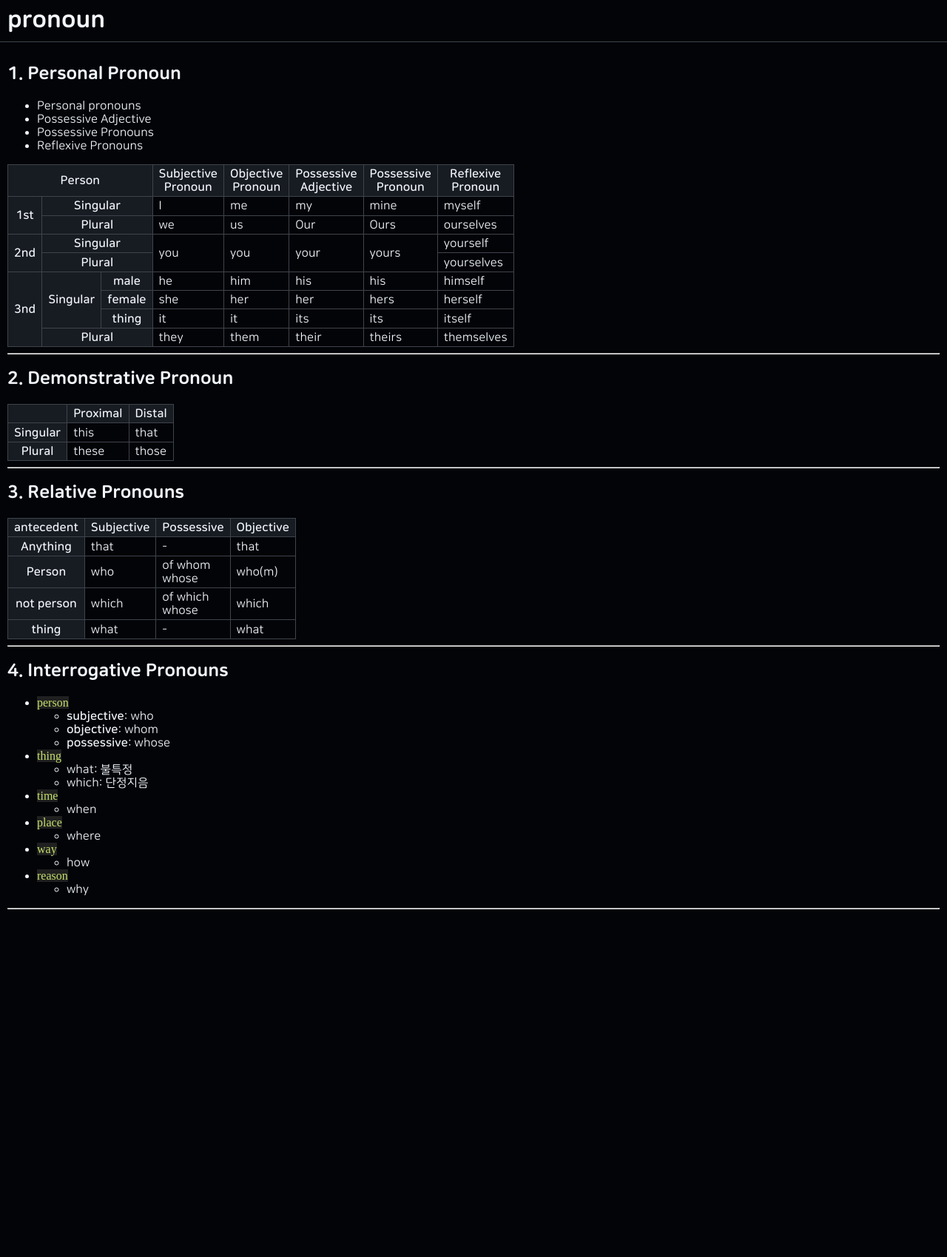
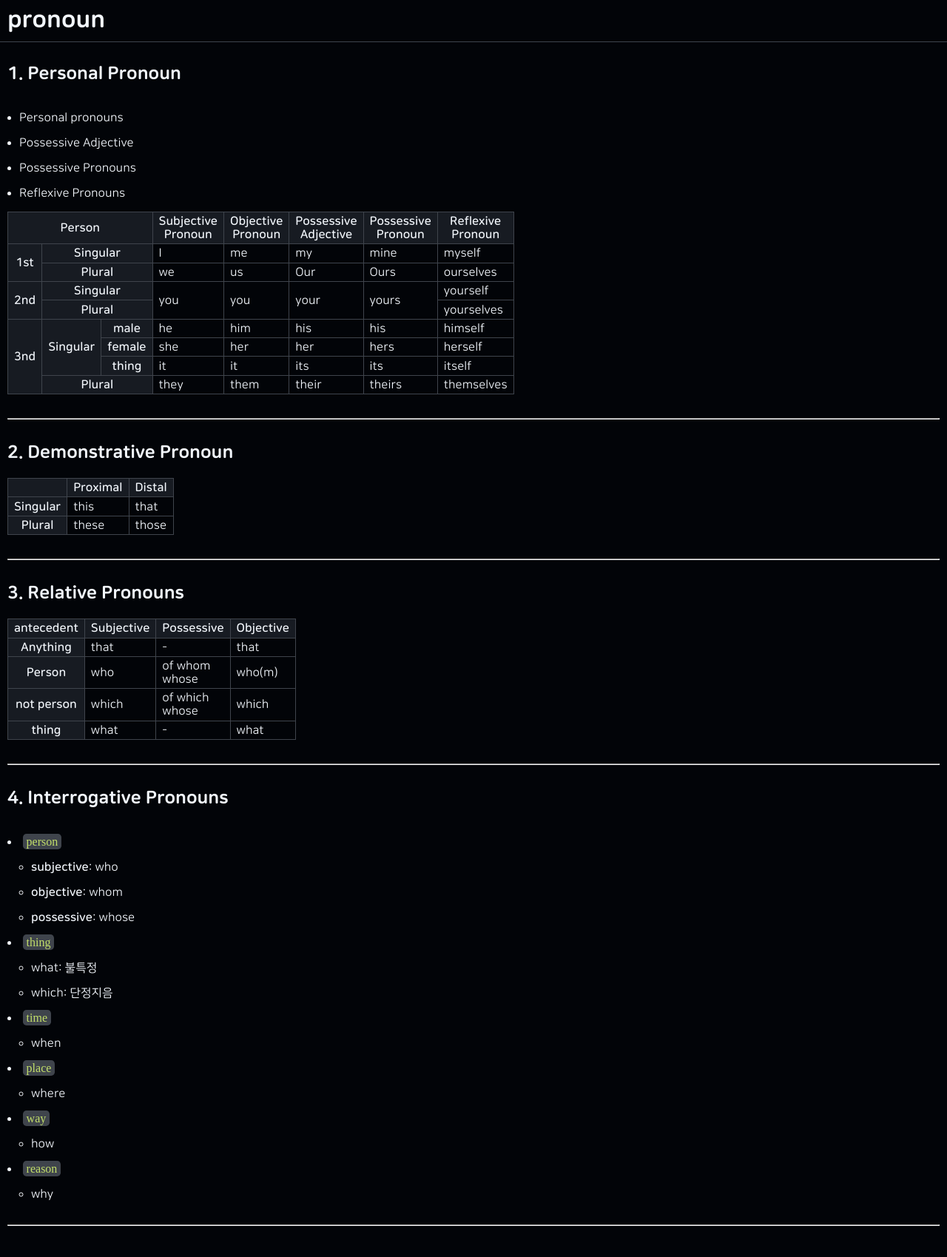
Before and after one commit to gohu03/blog, a Jekyll site: the page built from collections/_study/language/english/word_class/pronoun.md, in a window 1280 px wide. Shown: the whole page at 74% size. Built offline with Jekyll 4.4.1, drawn with Linux system fonts in a browser that asks for light colours; some web fonts are replaced; Markdown is read by kramdown in place of the engine named in the settings; before the commit the page ends 1247 px from its top, so only the background shows below that.

Commit message:
modify styles: post

```diff
--- /dev/null
+++ b/_layouts/default.html
@@ -0,0 +1,5 @@
+{% capture content %}
+  {{ content }}
+{% endcapture %}
+
+{% include layout/template.html %}
--- a/_layouts/post.html
+++ b/_layouts/post.html
@@ -18,12 +18,10 @@
     <h1 class="lp_title">{{ page.title }}</h1>
     <ul class="lp_actions">
       <li>
-        <img src="/assets/icons/pen.svg" alt="edit">
-        <a href="">edit</a>
+        <a href=""><img src="/assets/icons/pen.svg" alt="edit">edit</a>
       </li>
       <li>
-        <img src="/assets/icons/del.svg" alt="delete">
-        <a href="">delete</a>
+        <a href=""><img src="/assets/icons/del.svg" alt="delete">delete</a>
       </li>
     </ul>
   </header>
--- a/_sass/layout/_toc.scss
+++ b/_sass/layout/_toc.scss
@@ -1,16 +1,18 @@
-@media (min-width:1500px){
+@media (min-width:1280px){
   .lt_section {
     display: flex;
     flex-direction: column;
+    width: 190px;
 
     border-left-width: 5px;
     border-left-style: solid;
     border-left-color: var(--lt_border-color);
 
-    position: sticky;
-    top: 200px;
+    padding-left: 1em;
+
+    position: absolute;
+    top: 140px;
     right: 25px;
-    margin: 0 auto;
 
     a {
       color: var(--lt_font-color);
@@ -18,6 +20,7 @@
     }
     li {
       list-style: none;
+      margin-top: 0.5em;
     }
     ul {
       margin-left: 1em;
--- a/_sass/theme/dark/_post.scss
+++ b/_sass/theme/dark/_post.scss
@@ -7,6 +7,7 @@
   --lp-h_border-color: #{base.$border-color};
   --lp-h_bg-color: transparent;
   --lp-h_title-font-color:#{base.$font-color};
+  --lp-h_actions-line-color: #{base.$border-color};
 
   --p_font-color: #{base.$font-color};
 
@@ -16,7 +17,7 @@
   --pt-h_font-color: #{base.$font-color};
 
   // code
-  --pc_bg-color: #202020;
+  --pc_bg-color: #{base.$border-color};
   --pc_font-color: #C3DF6A;
 
   // toc
--- a/assets/css/post/base.scss
+++ b/assets/css/post/base.scss
@@ -33,10 +33,25 @@
     font-weight: 800;
   }
 
+  hr {
+    margin: 2rem 0;
+  }
+
   code {
     font-family: 'D2Coding';
+    color: var(--pc_font-color);
+
+    padding: 0.1em 0.3em;
+    margin: 0.25em 0.3em;
+    border-radius: 0.3em;
     background-color: var(--pc_bg-color);
-    color: var(--pc_font-color);
+  }
+
+  ul {
+    padding-left: 1em;
+  }
+  li {
+    padding-top: 1em;
   }
 
   // table
--- a/assets/css/post/desktop.scss
+++ b/assets/css/post/desktop.scss
@@ -30,13 +30,16 @@
     justify-content: flex-end;
     align-items: center;
     padding: 0 20px;
-    gap: 10px;
 
     li {
       list-style: none;
-      display: flex;
-      flex-direction: row;
-      gap: 0.5em;
+      padding: 0.5em;
+      border-right-width: 1px;
+      border-right-style: solid;
+      border-right-color: var(--lp-h_actions-line-color);
+    }
+    li:last-child {
+      border: none;
     }
 
     img {
@@ -44,8 +47,14 @@
     }
 
     a {
+      display: flex;
+      flex-direction: row;
+      gap: 0.25em;
       text-decoration: none;
       color: var(--p_font-color)
     }
+    a:hover {
+      text-decoration: underline;
+    }
   }
 }
```
